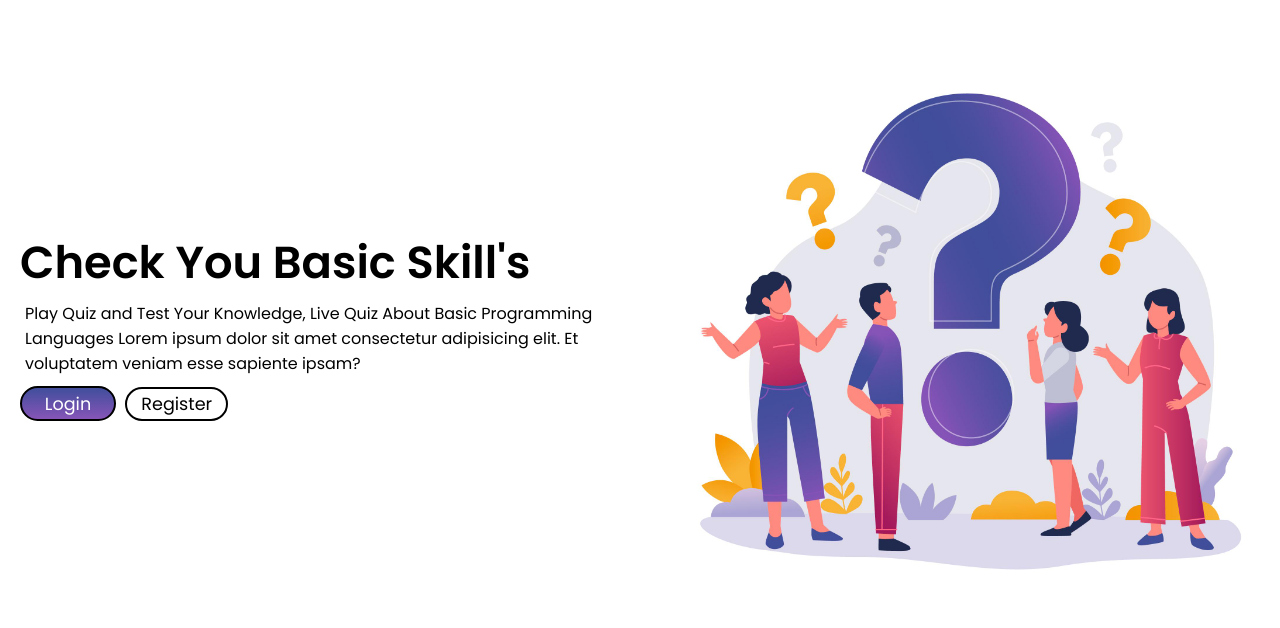
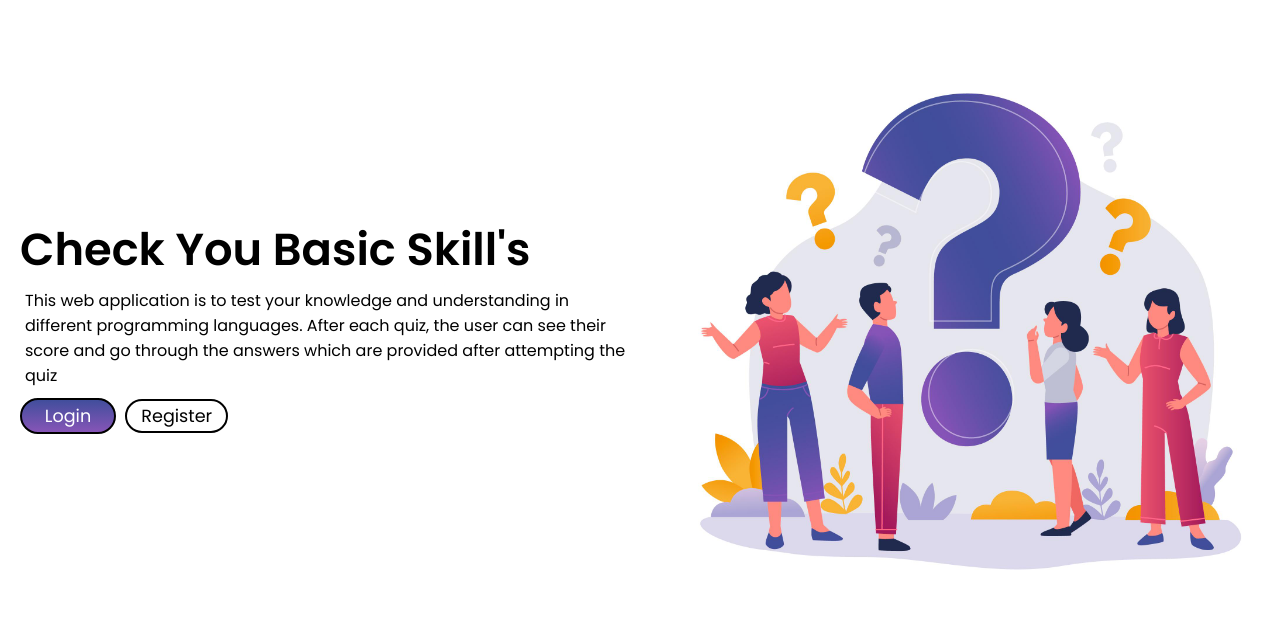
Before and after one commit to sachincvn/DjangoQuiz, a Django app: page / in a window 1280 px wide. Shown: the part 48-676 px from the top of the page. Run offline with Django 3.2, Linux system fonts and the light colour scheme; data that the repository does not hold is empty.

Commit message:
index up

```diff
--- a/MyQuizApp/templates/MyQuiz/index.html
+++ b/MyQuizApp/templates/MyQuiz/index.html
@@ -20,9 +20,9 @@
         <div class="left-section">
           <h1>Check You Basic Skill's</h1>
           <p>
-            Play Quiz and Test Your Knowledge, Live Quiz About Basic Programming
-            Languages Lorem ipsum dolor sit amet consectetur adipisicing elit.
-            Et voluptatem veniam esse sapiente ipsam?
+            This web application is to test your knowledge and understanding in
+            different programming languages. After each quiz, the user can see their score and
+            go through the answers which are provided after attempting the quiz
           </p>
           {% if user.is_authenticated %}
           {% if user.is_staff %}
```
